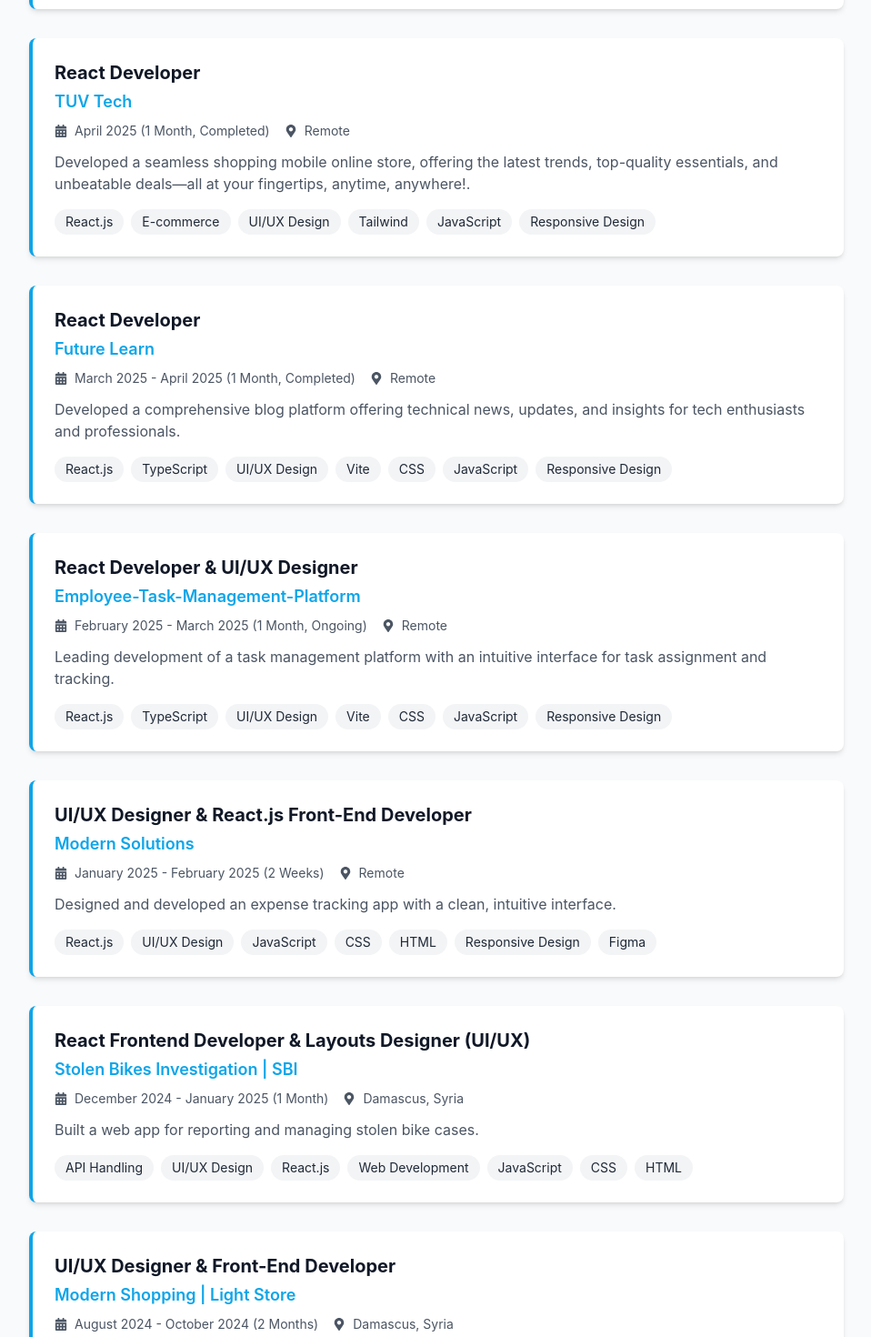
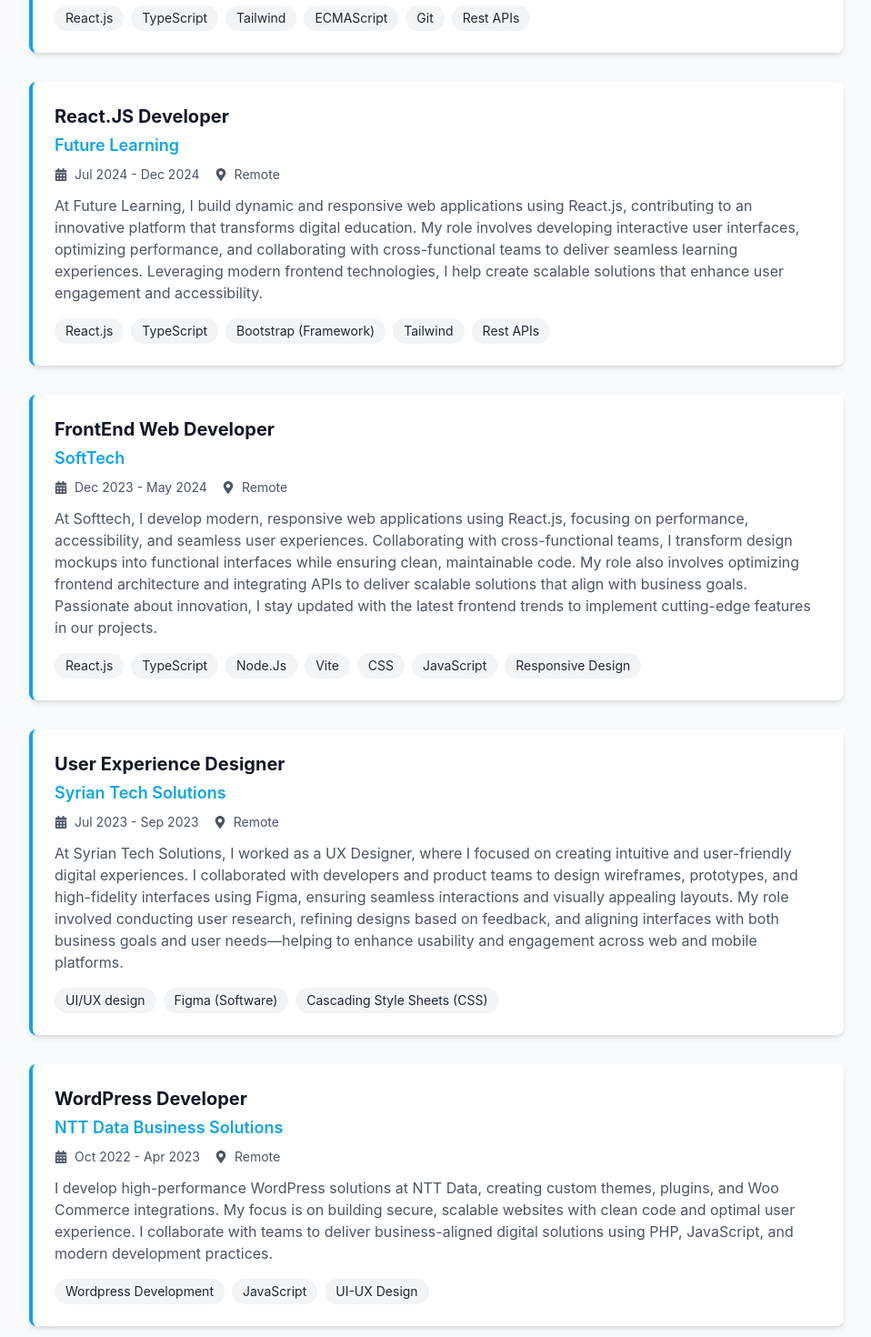
Before and after one commit to Eng-MuhammadMuhammad/New-Portfolio, a React (Create React App) app: page / in a window 1280 px wide. Shown: the part 2398-3868 px from the top of the page at 91% size, without its empty margins (160-1118 px from the left). Built offline with nearby package versions, Linux system fonts and the light colour scheme.

Commit message:
update experiancies

```diff
--- a/src/components/sections/Experience.js
+++ b/src/components/sections/Experience.js
@@ -7,48 +7,48 @@
     {
       id: 1,
       role: "React Developer",
-      company: "Middle East Airline",
-      duration: "April 2025 - Jun 2025",
+      company: "TechLine Group",
+      duration: "Jan 2025 - Present",
       location: "Remote",
       description:
-        "Developed a flight ticket booking website with real-time search, secure payment processing, and user-friendly interface to streamline online travel reservations.",
+        "Currently, I develop dynamic and responsive web applications using React.js, collaborating with cross-functional teams to deliver high-performance frontend solutions. My role involves optimizing user interfaces, integrating RESTful APIs, and ensuring seamless user experiences while adhering to modern development practices like component-based architecture, state management, and reusable code.",
       skills: [
         "React.js",
-        "E-commerce",
+        "TypeScript",
         "Tailwind",
-        "JavaScript",
-        "Responsive Design",
+        "ECMAScript",
+        "Git",
+        "Rest APIs",
       ],
     },
     {
       id: 2,
-      role: "React Developer",
-      company: "TUV Tech",
-      duration: "April 2025 (1 Month, Completed)",
+      role: "React.JS Developer",
+      company: "Future Learning",
+      duration: "Jul 2024 - Dec 2024",
       location: "Remote",
       description:
-        "Developed a seamless shopping mobile online store, offering the latest trends, top-quality essentials, and unbeatable deals—all at your fingertips, anytime, anywhere!.",
+        "At Future Learning, I build dynamic and responsive web applications using React.js, contributing to an innovative platform that transforms digital education. My role involves developing interactive user interfaces, optimizing performance, and collaborating with cross-functional teams to deliver seamless learning experiences. Leveraging modern frontend technologies, I help create scalable solutions that enhance user engagement and accessibility.",
       skills: [
         "React.js",
-        "E-commerce",
-        "UI/UX Design",
+        "TypeScript",
+        "Bootstrap (Framework)",
         "Tailwind",
-        "JavaScript",
-        "Responsive Design",
+        "Rest APIs",
       ],
     },
     {
       id: 3,
-      role: "React Developer",
-      company: "Future Learn",
-      duration: "March 2025 - April 2025 (1 Month, Completed)",
+      role: "FrontEnd Web Developer",
+      company: "SoftTech",
+      duration: "Dec 2023 - May 2024",
       location: "Remote",
       description:
-        "Developed a comprehensive blog platform offering technical news, updates, and insights for tech enthusiasts and professionals.",
+        "At Softtech, I develop modern, responsive web applications using React.js, focusing on performance, accessibility, and seamless user experiences. Collaborating with cross-functional teams, I transform design mockups into functional interfaces while ensuring clean, maintainable code. My role also involves optimizing frontend architecture and integrating APIs to deliver scalable solutions that align with business goals. Passionate about innovation, I stay updated with the latest frontend trends to implement cutting-edge features in our projects.",
       skills: [
         "React.js",
         "TypeScript",
-        "UI/UX Design",
+        "Node.Js",
         "Vite",
         "CSS",
         "JavaScript",
@@ -57,157 +57,27 @@
     },
     {
       id: 4,
-      role: "React Developer & UI/UX Designer",
-      company: "Employee-Task-Management-Platform",
-      duration: "February 2025 - March 2025 (1 Month, Ongoing)",
+      role: "User Experience Designer",
+      company: "Syrian Tech Solutions",
+      duration: "Jul 2023 - Sep 2023",
       location: "Remote",
       description:
-        "Leading development of a task management platform with an intuitive interface for task assignment and tracking.",
+        "At Syrian Tech Solutions, I worked as a UX Designer, where I focused on creating intuitive and user-friendly digital experiences. I collaborated with developers and product teams to design wireframes, prototypes, and high-fidelity interfaces using Figma, ensuring seamless interactions and visually appealing layouts. My role involved conducting user research, refining designs based on feedback, and aligning interfaces with both business goals and user needs—helping to enhance usability and engagement across web and mobile platforms.",
       skills: [
-        "React.js",
-        "TypeScript",
-        "UI/UX Design",
-        "Vite",
-        "CSS",
-        "JavaScript",
-        "Responsive Design",
+        "UI/UX design",
+        "Figma (Software)",
+        "Cascading Style Sheets (CSS)",
       ],
     },
     {
       id: 5,
-      role: "UI/UX Designer & React.js Front-End Developer",
-      company: "Modern Solutions",
-      duration: "January 2025 - February 2025 (2 Weeks)",
+      role: "WordPress Developer",
+      company: "NTT Data Business Solutions",
+      duration: "Oct 2022 - Apr 2023",
       location: "Remote",
       description:
-        "Designed and developed an expense tracking app with a clean, intuitive interface.",
-      skills: [
-        "React.js",
-        "UI/UX Design",
-        "JavaScript",
-        "CSS",
-        "HTML",
-        "Responsive Design",
-        "Figma",
-      ],
-    },
-    {
-      id: 6,
-      role: "React Frontend Developer & Layouts Designer (UI/UX)",
-      company: "Stolen Bikes Investigation | SBI",
-      duration: "December 2024 - January 2025 (1 Month)",
-      location: "Damascus, Syria",
-      description:
-        "Built a web app for reporting and managing stolen bike cases.",
-      skills: [
-        "API Handling",
-        "UI/UX Design",
-        "React.js",
-        "Web Development",
-        "JavaScript",
-        "CSS",
-        "HTML",
-      ],
-    },
-    {
-      id: 7,
-      role: "UI/UX Designer & Front-End Developer",
-      company: "Modern Shopping | Light Store",
-      duration: "August 2024 - October 2024 (2 Months)",
-      location: "Damascus, Syria",
-      description:
-        "Worked on a shopping platform for light products, optimizing UI and integrating APIs.",
-      skills: [
-        "E-commerce",
-        "UI/UX Design",
-        "React.js",
-        "Web Development",
-        "JavaScript",
-        "CSS",
-        "HTML",
-      ],
-    },
-    {
-      id: 8,
-      role: "UI/UX Designer & Front-End Developer",
-      company: "Todo Application",
-      duration: "May 2024 - July 2024 (2 Months)",
-      location: "Damascus, Syria",
-      description: "Developed a responsive task management app using React.js.",
-      skills: ["React.js", "UI/UX Design", "JavaScript", "CSS", "HTML"],
-    },
-    {
-      id: 9,
-      role: "UI/UX Designer & Front-End Developer",
-      company: "Clothes Store | Men & Women",
-      duration: "January 2024 - April 2024 (4 Months)",
-      location: "Damascus, Syria",
-      description:
-        "Designed an e-commerce platform for clothing with modern design trends and payment integration.",
-      skills: [
-        "E-commerce",
-        "React.js",
-        "Web Design",
-        "CSS",
-        "HTML",
-        "User Interface",
-        "JavaScript",
-      ],
-    },
-    {
-      id: 10,
-      role: "UI/UX Designer & Front-End Developer",
-      company: "Innovative Syrian Solutions",
-      duration: "July 2023 - December 2023 (6 Months)",
-      location: "Aleppo, Syria",
-      description:
-        "Designed responsive interfaces for e-commerce and corporate websites.",
-      skills: [
-        "UI/UX Design",
-        "React.js",
-        "HTML",
-        "CSS",
-        "Prototyping",
-        "E-commerce",
-        "Figma",
-      ],
-    },
-    {
-      id: 11,
-      role: "UI/UX Designer & Front-End Developer",
-      company: "Syrian Tech Solutions",
-      duration: "January 2023 - June 2023 (6 Months)",
-      location: "Damascus, Syria",
-      description:
-        "Led design and development of user-friendly interfaces with API integration.",
-      skills: [
-        "UI/UX Design",
-        "React.js",
-        "Front-End Development",
-        "Web Development",
-        "Figma",
-        "Sketch",
-      ],
-    },
-    {
-      id: 12,
-      role: "UI/UX Designer & Front-End Developer",
-      company: "NTT Data Business Solution",
-      duration: "October 2022 - November 2023 (1 Year 1 Month)",
-      location: "Remote (Germany)",
-      description:
-        "Designed user-friendly websites with a focus on usability and accessibility.",
-      skills: [
-        "UI/UX Design",
-        "Front-End Development",
-        "HTML",
-        "CSS",
-        "JavaScript",
-        "React.js",
-        "Prototyping",
-        "User Research",
-        "Accessibility",
-      ],
+        "I develop high-performance WordPress solutions at NTT Data, creating custom themes, plugins, and Woo Commerce integrations. My focus is on building secure, scalable websites with clean code and optimal user experience. I collaborate with teams to deliver business-aligned digital solutions using PHP, JavaScript, and modern development practices.",
+      skills: ["Wordpress Development", "JavaScript", "UI-UX Design"],
     },
   ];
 
```
